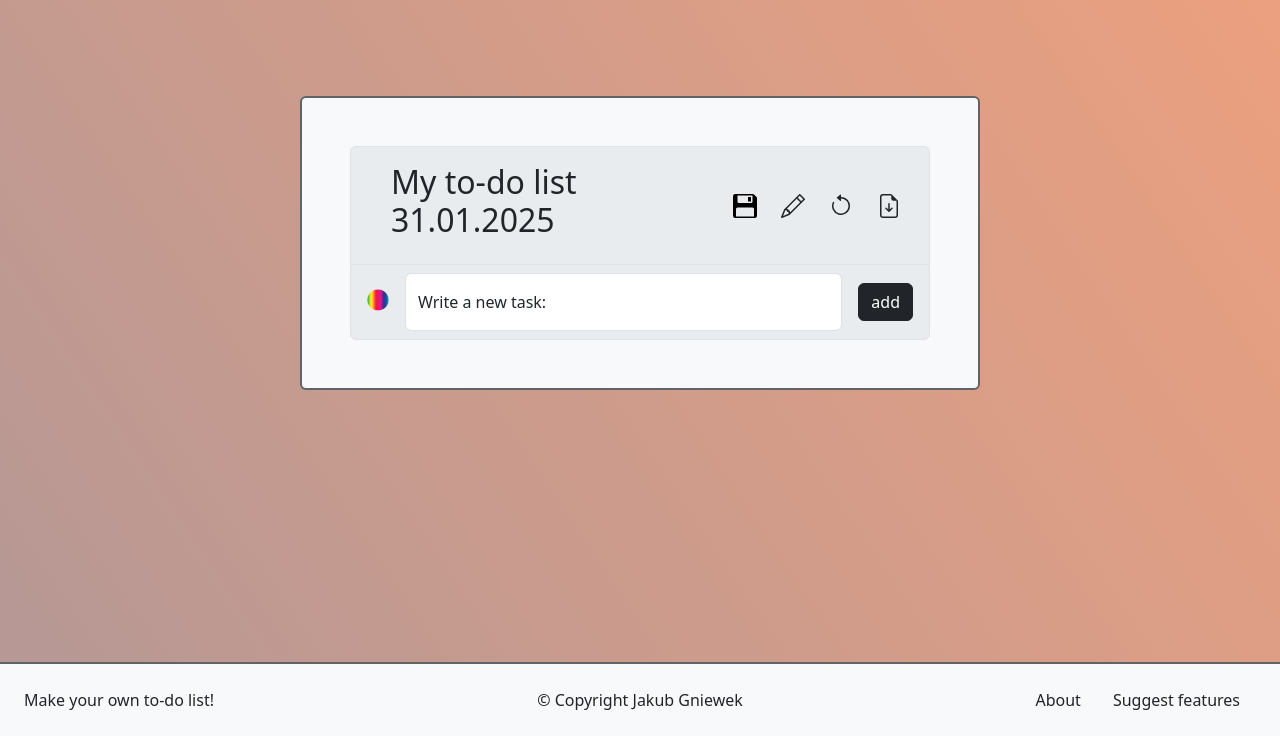
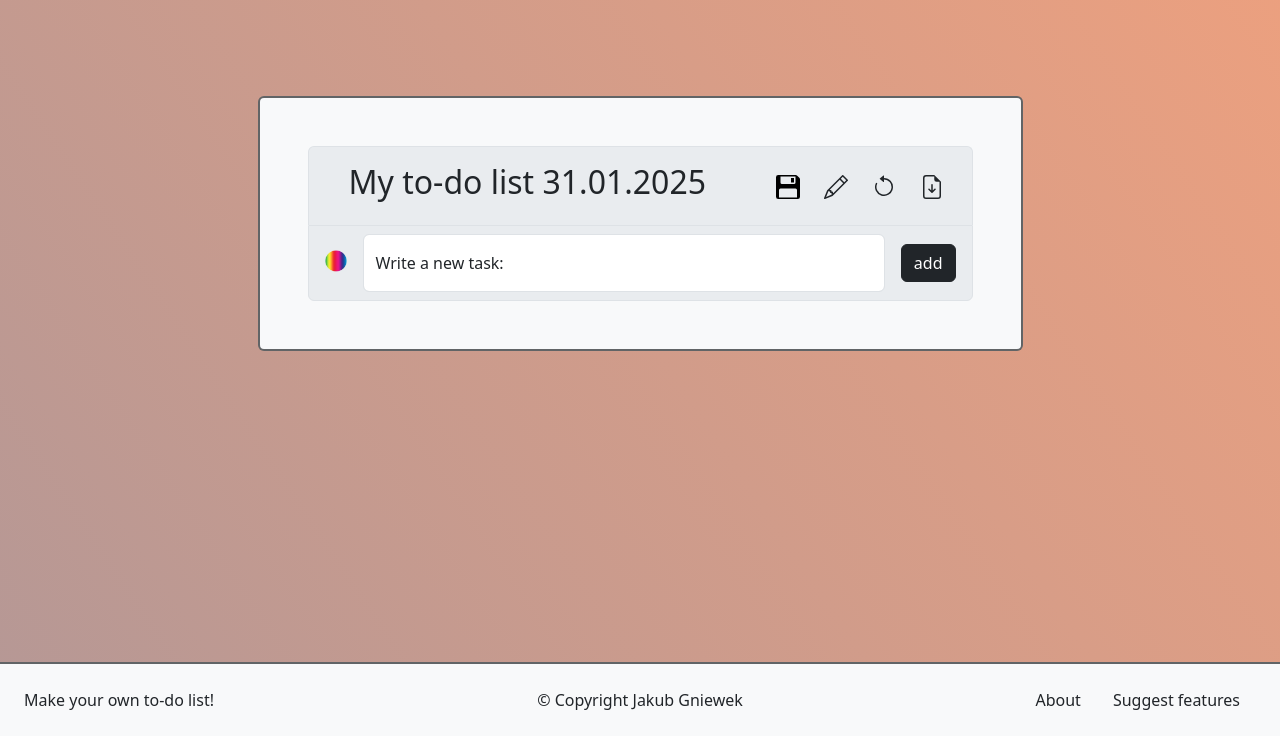
Before and after one commit to Pashinger/To-do-list, a Flask app: page / in a window 1280 px wide. Shown: the part 64-800 px from the top of the page. Run offline with Flask 3, Linux system fonts and the light colour scheme; some libraries are stand-ins or nearby versions.

Commit message:
Changes to column layout in index.html

```diff
--- a/templates/index.html
+++ b/templates/index.html
@@ -256,8 +256,8 @@
   </div>
 </div>
 
-<div class="d-flex flex-column flex-row p-5 gap-4 align-items-center justify-content-center col-md-12">
-  <div class="list-group col-8 p-5 m-5 bg-body-tertiary border border-dark border-2">
+<div class="d-flex flex-column flex-row p-5 gap-4 align-items-center justify-content-center col">
+  <div class="list-group col-12 col-sm-12 col-md-12 col-lg-11 col-xl-9 col-xxl-8 p-5 m-5 bg-body-tertiary border border-dark border-2">
     <div class="d-flex bg-body-secondary p-3 border border-bottom-0 rounded-top align-items-center position-relative">
        <h2 class="ps-4 w-100">{{ list_name }}</h2>
         <form method="POST">
```
